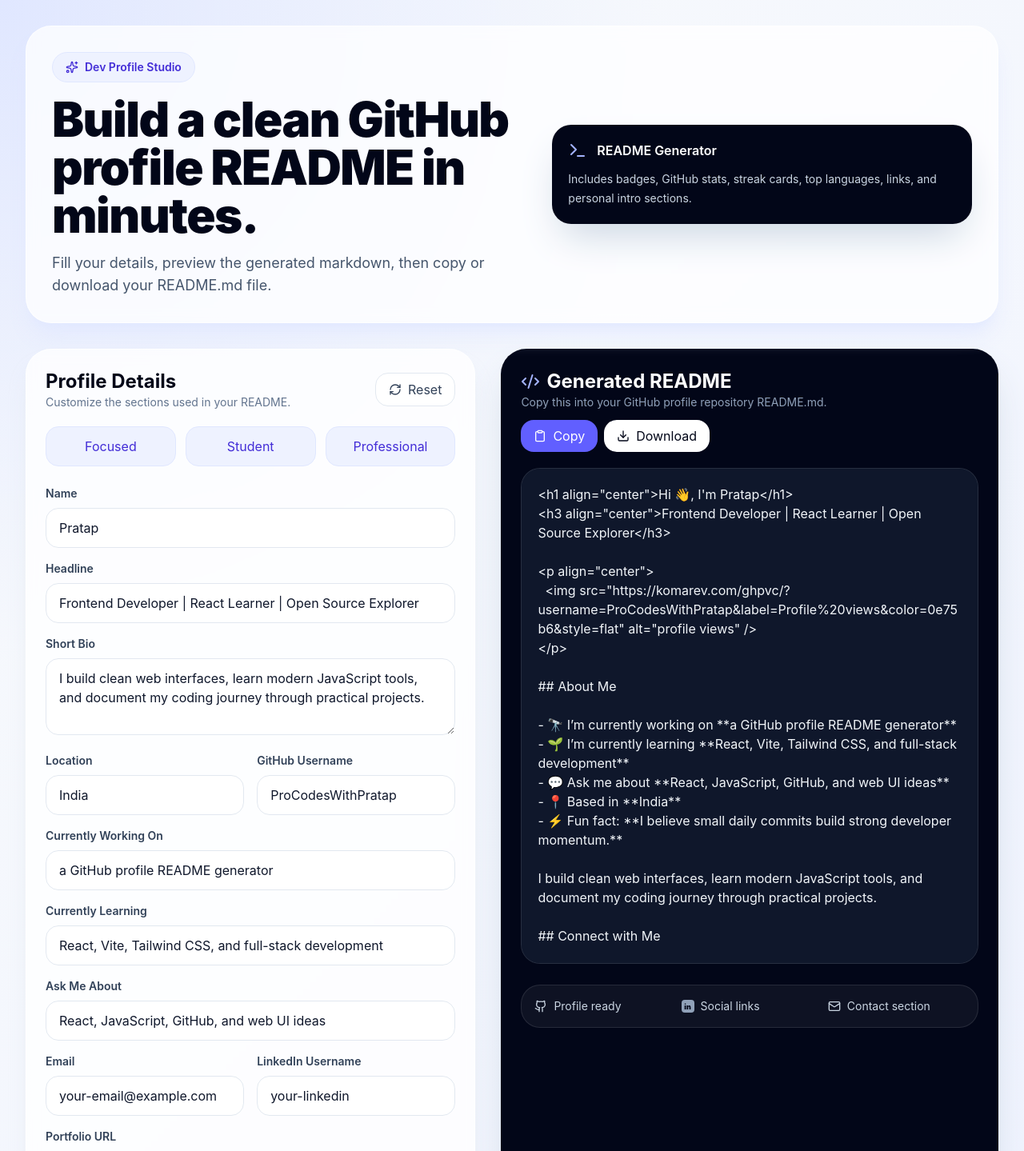
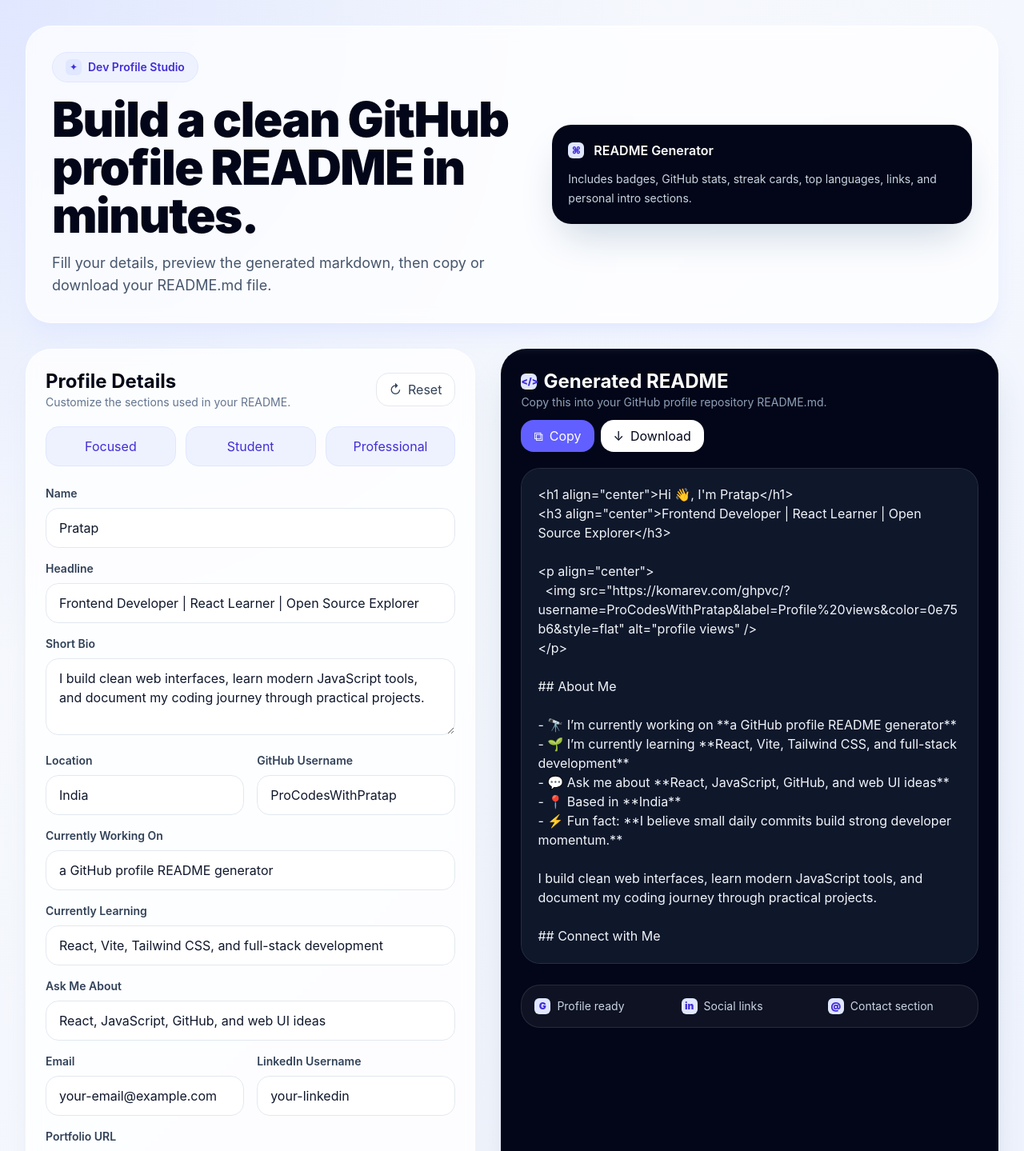
Before and after one commit to ProCodesWithPratap/dev-profile-studio, a React (Vite) app: page / in a window 1280 px wide. Shown: the top 1439 px of the page at 80% size. Built offline with nearby package versions, Linux system fonts and the light colour scheme.

Commit message:
Remove lucide dependency usage for stable Vercel build

```diff
--- a/src/main.jsx
+++ b/src/main.jsx
@@ -1,17 +1,5 @@
 import React, { useMemo, useState } from 'react'
 import { createRoot } from 'react-dom/client'
-import {
-  Check,
-  Clipboard,
-  Code2,
-  Download,
-  Github,
-  Mail,
-  RefreshCw,
-  Sparkles,
-  Terminal,
-  Wand2,
-} from 'lucide-react'
 import './styles.css'
 
 const initialProfile = {
@@ -61,7 +49,9 @@
 }
 
 function badge(label) {
-  return `![${label}](https://img.shields.io/badge/${encodeURIComponent(label)}-111827?style=for-the-badge&logo=${encodeURIComponent(label.toLowerCase())}&logoColor=white)`
+  const cleanLabel = encodeURIComponent(label)
+  const cleanLogo = encodeURIComponent(label.toLowerCase())
+  return `![${label}](https://img.shields.io/badge/${cleanLabel}-111827?style=for-the-badge&logo=${cleanLogo}&logoColor=white)`
 }
 
 function generateMarkdown(profile) {
@@ -125,10 +115,10 @@
   )
 }
 
-function LinkedinMark() {
+function IconBadge({ children }) {
   return (
-    <span className="grid h-4 w-4 place-items-center rounded bg-slate-400 text-[9px] font-black leading-none text-slate-950">
-      in
+    <span className="inline-grid h-5 w-5 place-items-center rounded-md bg-indigo-100 text-xs font-black text-indigo-700">
+      {children}
     </span>
   )
 }
@@ -174,7 +164,7 @@
           <div className="flex flex-col gap-6 lg:flex-row lg:items-center lg:justify-between">
             <div>
               <div className="mb-4 inline-flex items-center gap-2 rounded-full border border-indigo-100 bg-indigo-50 px-4 py-2 text-sm font-semibold text-indigo-700">
-                <Sparkles size={16} /> Dev Profile Studio
+                <IconBadge>✦</IconBadge> Dev Profile Studio
               </div>
               <h1 className="max-w-3xl text-4xl font-black tracking-tight text-slate-950 md:text-6xl">
                 Build a clean GitHub profile README in minutes.
@@ -185,7 +175,7 @@
             </div>
             <div className="grid gap-3 rounded-3xl bg-slate-950 p-5 text-white shadow-2xl shadow-slate-300 md:min-w-72">
               <div className="flex items-center gap-3">
-                <Terminal className="text-indigo-300" />
+                <IconBadge>⌘</IconBadge>
                 <span className="font-semibold">README Generator</span>
               </div>
               <p className="text-sm leading-6 text-slate-300">
@@ -206,7 +196,7 @@
                 onClick={resetForm}
                 className="inline-flex items-center gap-2 rounded-2xl border border-slate-200 bg-white px-4 py-2 text-sm font-semibold text-slate-700 transition hover:border-indigo-200 hover:text-indigo-700"
               >
-                <RefreshCw size={16} /> Reset
+                <span>↻</span> Reset
               </button>
             </div>
 
@@ -271,7 +261,7 @@
             <div className="mb-5 flex flex-wrap items-center justify-between gap-3">
               <div>
                 <h2 className="flex items-center gap-2 text-2xl font-bold">
-                  <Code2 className="text-indigo-300" /> Generated README
+                  <IconBadge>&lt;/&gt;</IconBadge> Generated README
                 </h2>
                 <p className="text-sm text-slate-400">Copy this into your GitHub profile repository README.md.</p>
               </div>
@@ -280,36 +270,35 @@
                   onClick={copyMarkdown}
                   className="inline-flex items-center gap-2 rounded-2xl bg-indigo-500 px-4 py-2 text-sm font-bold text-white transition hover:bg-indigo-400"
                 >
-                  {copied ? <Check size={16} /> : <Clipboard size={16} />} {copied ? 'Copied' : 'Copy'}
+                  <span>{copied ? '✓' : '⧉'}</span> {copied ? 'Copied' : 'Copy'}
                 </button>
                 <button
                   onClick={downloadMarkdown}
                   className="inline-flex items-center gap-2 rounded-2xl bg-white px-4 py-2 text-sm font-bold text-slate-950 transition hover:bg-slate-100"
                 >
-                  <Download size={16} /> Download
+                  <span>↓</span> Download
                 </button>
               </div>
             </div>
 
             <textarea
               value={markdown}
-              onChange={(event) => event.preventDefault()}
               className="h-[620px] w-full resize-none rounded-3xl border border-white/10 bg-slate-900 p-5 font-mono text-sm leading-6 text-slate-100 outline-none"
               spellCheck="false"
               readOnly
             />
 
             <div className="mt-5 grid gap-3 rounded-3xl border border-white/10 bg-white/5 p-4 text-sm text-slate-300 md:grid-cols-3">
-              <div className="flex items-center gap-2"><Github size={16} /> Profile ready</div>
-              <div className="flex items-center gap-2"><LinkedinMark /> Social links</div>
-              <div className="flex items-center gap-2"><Mail size={16} /> Contact section</div>
+              <div className="flex items-center gap-2"><IconBadge>G</IconBadge> Profile ready</div>
+              <div className="flex items-center gap-2"><IconBadge>in</IconBadge> Social links</div>
+              <div className="flex items-center gap-2"><IconBadge>@</IconBadge> Contact section</div>
             </div>
           </section>
         </div>
 
         <footer className="flex flex-col items-center justify-between gap-3 rounded-[2rem] border border-white/70 bg-white/70 p-5 text-sm text-slate-500 shadow-lg shadow-slate-200/70 md:flex-row">
           <span>Made for developers who want a polished GitHub presence.</span>
-          <span className="inline-flex items-center gap-2 font-semibold text-indigo-700"><Wand2 size={16} /> Edit, copy, publish.</span>
+          <span className="inline-flex items-center gap-2 font-semibold text-indigo-700"><IconBadge>✨</IconBadge> Edit, copy, publish.</span>
         </footer>
       </section>
     </main>
```
